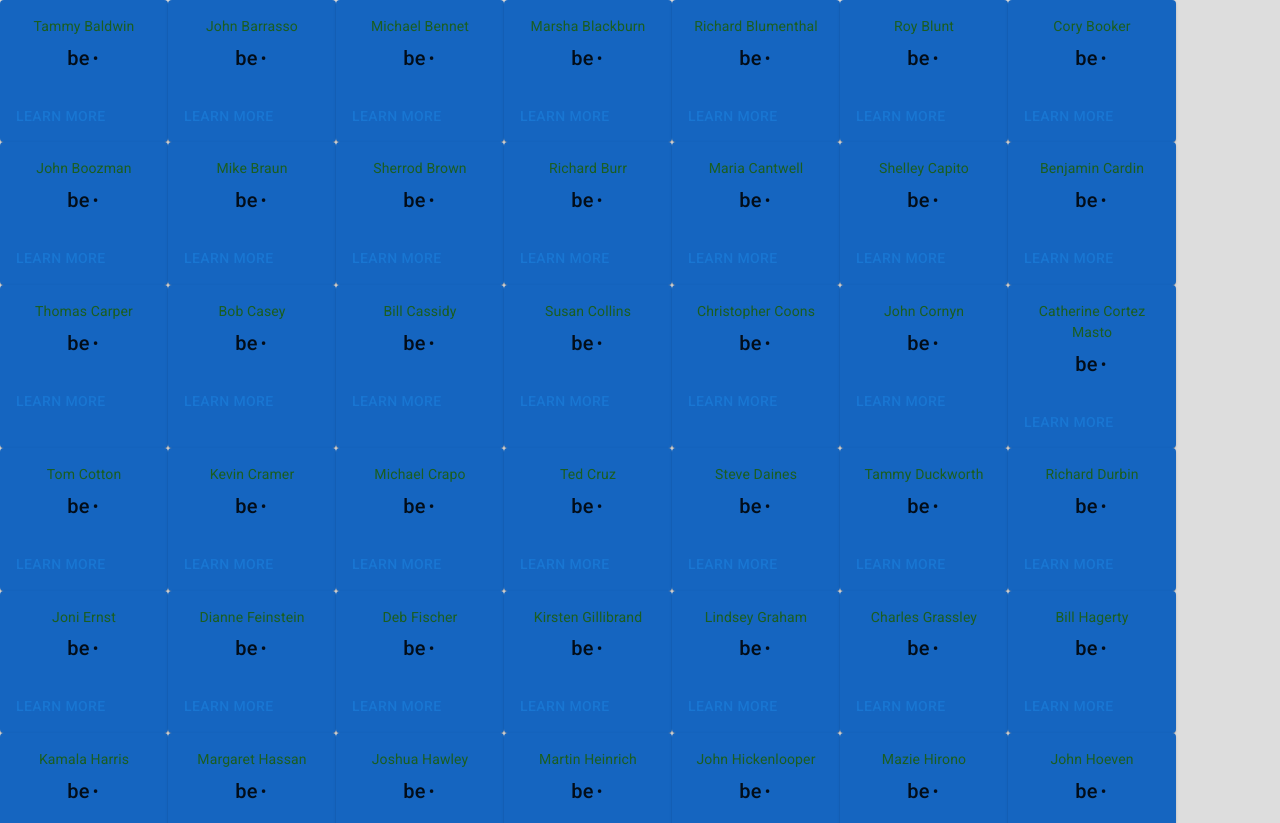
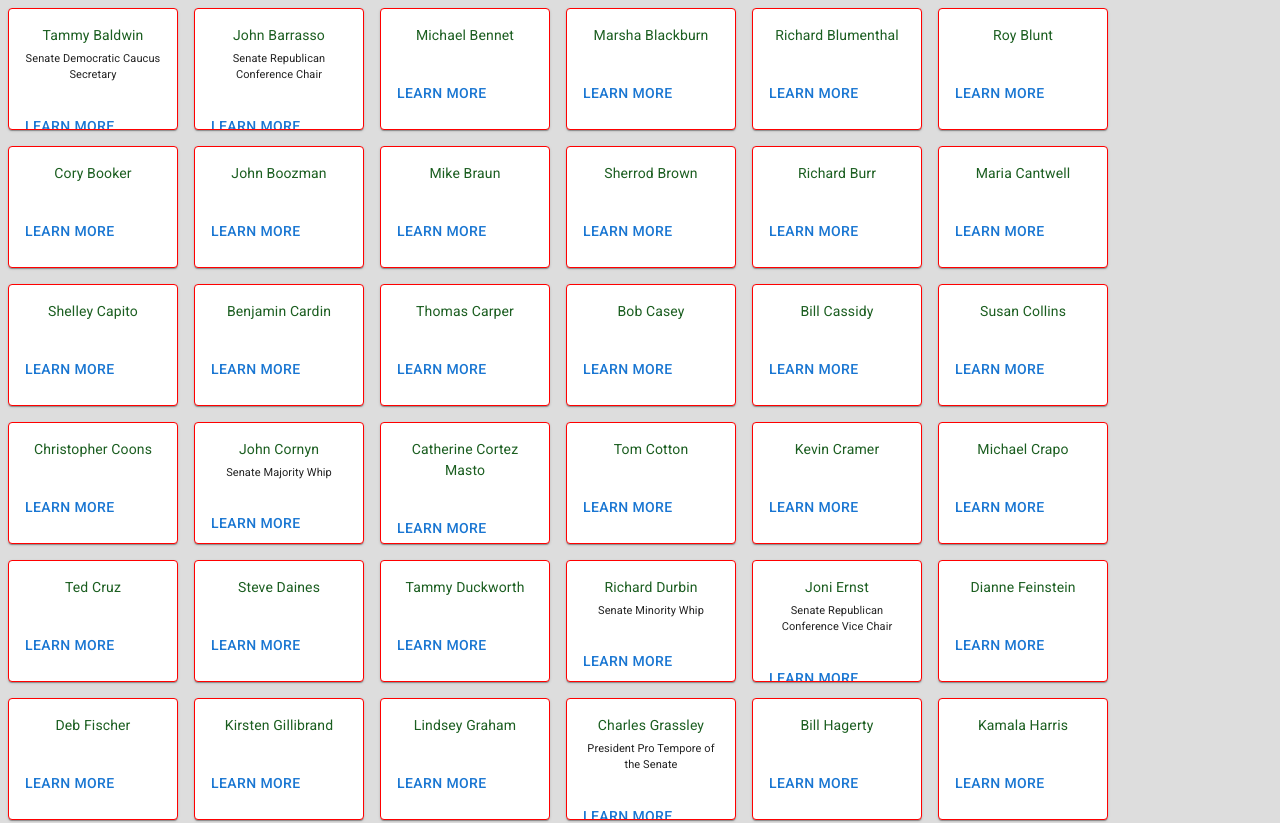
Before and after one commit to JcJen62/Fall2021-3790-InitialReactApp, a React (Create React App) app: page / in a window 1280 px wide. Shown: the top 823 px of the page. Built offline with nearby package versions, Linux system fonts and the light colour scheme.

Commit message:
Messing with styles

```diff
--- a/src/components/SenatorCard.js
+++ b/src/components/SenatorCard.js
@@ -1,18 +1,10 @@
 import Card from '@mui/material/Card'
 import CardContent from '@mui/material/CardContent'
 import Typography from '@mui/material/Typography'
-import Box from '@mui/material/Box'
+//import Box from '@mui/material/Box'
 import CardActions from '@mui/material/CardActions'
 import Button from '@mui/material/Button'
 
-const bull = (
-  <Box
-    component="span"
-    sx={{ display: 'inline-block', mx: '2px', transform: 'scale(0.8)' }}
-  >
-    •
-  </Box>
-);
 
 const SenatorCard = (senator) => {
   /* const { firstName, lastName, id } = props */
@@ -20,17 +12,19 @@ const SenatorCard = (senator) => {
   return (
     <Card key={senator.id} className='card' sx={{
       width: 168,
-
-      bgcolor: 'primary.dark',
+      height: 120,
+      p: 0,
+      m: 1,
+      border: 1,
+      borderColor: '#f00',
       '&:hover': {
-        backgroundColor: '#bbb',
         opacity: [0.9, 0.8, 0.7],
       },
     }}>
       <CardContent>
         <Typography sx={{ fontSize: 14 }} color="success.dark" gutterBottom>{senator.first_name} {senator.last_name}</Typography>
-        <Typography variant="h6" component="div">
-          be{bull}
+        <Typography sx={{ fontSize: 11 }}>
+          {senator.leadership_role}
         </Typography>
       </CardContent>
     <CardActions>
```
